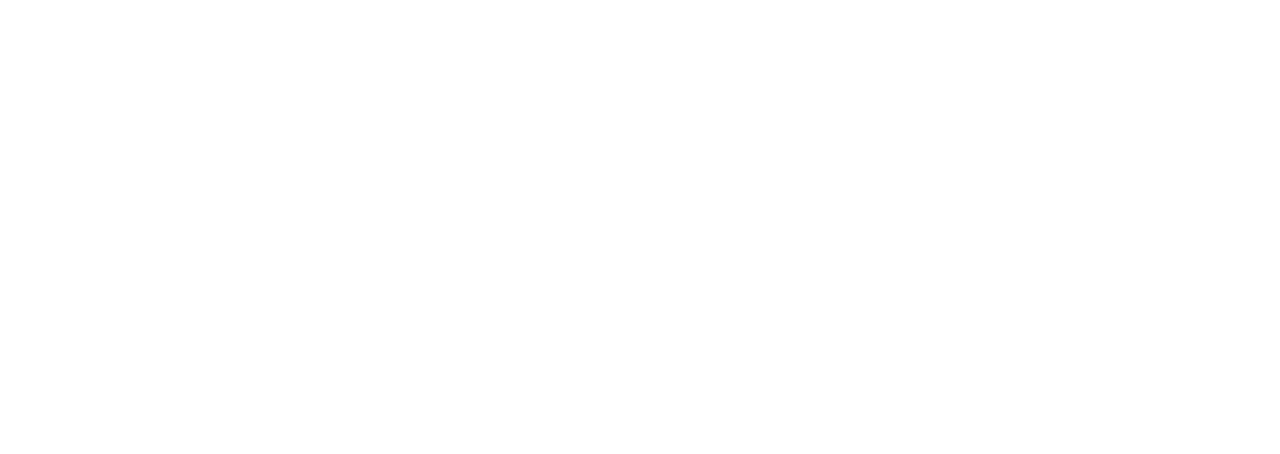
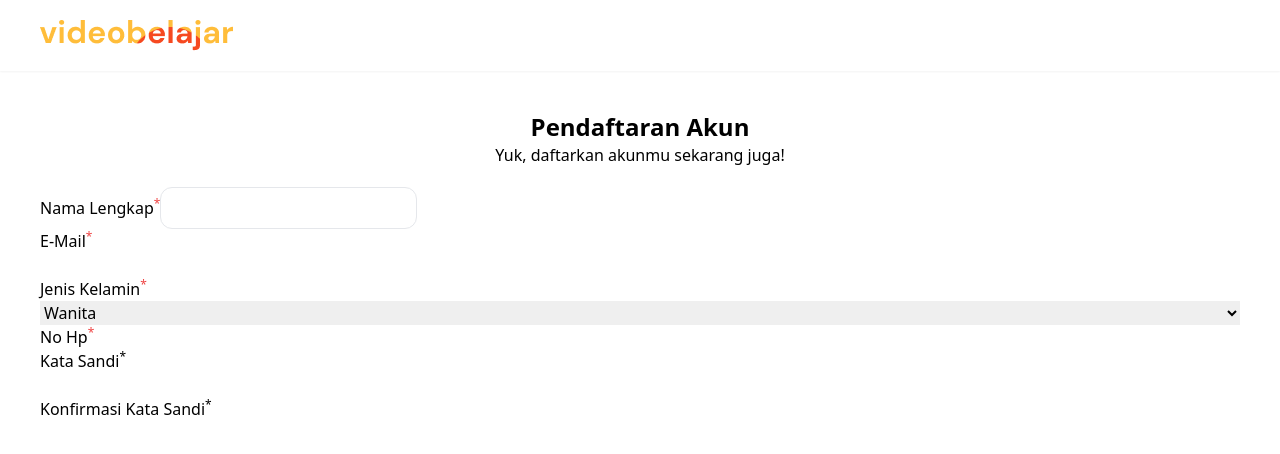
Before and after one commit to muhammadderi/video-belajar, a React (Vite) app: page /register in a window 1280 px wide. Before the commit this address had no page. Shown: the top 454 px of the page. Built offline with nearby package versions, Linux system fonts and the light colour scheme.

Commit message:
feat: allprofile

```diff
--- a/src/App.jsx
+++ b/src/App.jsx
@@ -1,6 +1,7 @@
 import { BrowserRouter, Route, Routes } from "react-router-dom";
 import HomePages from "./components/pages/HomePages";
 import AllProfile from "./components/pages/AllProfile";
+import Register from "./components/pages/Register";
 
 function App() {
   return (
@@ -8,6 +9,7 @@
       <Routes>
         <Route path="/" element={<HomePages />} />
         <Route path="/allprofile" element={<AllProfile />} />
+        <Route path="/register" element={<Register />} />
       </Routes>
     </BrowserRouter>
   );
--- a/src/components/molecules/Footer.jsx
+++ b/src/components/molecules/Footer.jsx
@@ -10,7 +10,7 @@
   const showButton2 = () => setShow2((prev) => !prev);
 
   return (
-    <div className="flex flex-col justify-between md:px-32 p-10 ">
+    <div className="flex flex-col justify-between  p-10 ">
       <div>
         <div className="flex flex-col md:flex-row justify-between items-center py-5">
           <div className="flex flex-col justify-center items-start ">
--- a/src/components/pages/AllProfile.jsx
+++ b/src/components/pages/AllProfile.jsx
@@ -1,11 +1,22 @@
 import Button from "../atoms/Button";
 import Navbar from "../molecules/Navbar";
+import CardList from "../molecules/CardList";
+import Footer from "../molecules/Footer";
+import { useState } from "react";
 
 const AllProfile = () => {
+  const [open, setOpen] = useState(false);
+  const [open1, setOpen1] = useState(false);
+  const [open2, setOpen2] = useState(false);
+
+  const openList = () => setOpen((prev) => !prev);
+  const openList1 = () => setOpen1((prev1) => !prev1);
+  const openList2 = () => setOpen2((prev2) => !prev2);
+
   return (
     <div>
       <Navbar />
-      <div className="p-5">
+      <div className="p-10">
         <h1 className="font-bold text-xl">
           Koleksi Video Pembelajaran Unggulan
         </h1>
@@ -13,13 +24,14 @@
           jelajahi dunia pengetahuan melalui pilihan kami
         </p>
       </div>
-      <div className="grid grid-cols-[30%_70%]">
-        <div className="border border-grey-500 p-5 my-3 rounded-md">
+      <div className="grid md:grid-cols-[30%_70%] grid-cols-1 px-10">
+        <div className="border border-grey-500 p-5 my-3 rounded-md h-fit">
           <div className="flex justify-between py-2">
             <p>Filter</p>
             <Button text={"Reset"} className={"text-red-500"} />
           </div>
-          <div className="flex justify-between text-[#3ECF4C] border border-grey-500 rounded-md p-3 flex-col gap-2">
+          <div className="flex flex-col gap-3">
+            <div className="flex justify-between text-[#3ECF4C] border border-grey-500 rounded-md p-3 flex-col ">
               <div className="flex justify-between w-full">
                 <div className="flex gap-3">
                   <svg
@@ -36,7 +48,7 @@
                       d="M11.35 3.836c-.065.21-.1.433-.1.664 0 .414.336.75.75.75h4.5a.75.75 0 0 0 .75-.75 2.25 2.25 0 0 0-.1-.664m-5.8 0A2.251 2.251 0 0 1 13.5 2.25H15c1.012 0 1.867.668 2.15 1.586m-5.8 0c-.376.023-.75.05-1.124.08C9.095 4.01 8.25 4.973 8.25 6.108V8.25m8.9-4.414c.376.023.75.05 1.124.08 1.131.094 1.976 1.057 1.976 2.192V16.5A2.25 2.25 0 0 1 18 18.75h-2.25m-7.5-10.5H4.875c-.621 0-1.125.504-1.125 1.125v11.25c0 .621.504 1.125 1.125 1.125h9.75c.621 0 1.125-.504 1.125-1.125V18.75m-7.5-10.5h6.375c.621 0 1.125.504 1.125 1.125v9.375m-8.25-3 1.5 1.5 3-3.75"
                     />
                   </svg>
-                <p>Bidang Studi</p>
+                  <p onClick={() => openList()}>Bidang Studi</p>
                 </div>
                 <svg
                   xmlns="http://www.w3.org/2000/svg"
@@ -53,14 +65,17 @@
                   />
                 </svg>
               </div>
-            <div>
+              <div className={`${open ? "hidden" : "block"}`}>
                 <ul>
                   <li>
                     <label
                       htmlFor=""
                       className="flex items-center gap-2 text-[#3ECF4C]"
                     >
-                    <input type="checkbox" className="w-4 h-4" />
+                      <input
+                        type="checkbox"
+                        className="w-4 h-4 accent-[#3ECF4C]"
+                      />
                       Pemasaran
                     </label>
                   </li>
@@ -71,7 +86,10 @@
                       htmlFor=""
                       className="flex items-center gap-2 text-[#3ECF4C]"
                     >
-                    <input type="checkbox" className="w-4 h-4" />
+                      <input
+                        type="checkbox"
+                        className="w-4 h-4 accent-[#3ECF4C]"
+                      />
                       Digital & Teknologi
                     </label>
                   </li>
@@ -103,10 +121,9 @@
                 </ul>
               </div>
             </div>
-
             <div className="flex justify-between text-[#3ECF4C] border border-grey-500 rounded-md p-3 flex-col gap-2">
               <div className="flex justify-between w-full">
-              <div className="flex gap-3">
+                <div className="flex gap-3" onClick={() => openList1()}>
                   <svg
                     xmlns="http://www.w3.org/2000/svg"
                     fill="none"
@@ -138,14 +155,17 @@
                   />
                 </svg>
               </div>
-            <div>
+              <div className={`${open1 ? "hidden" : "block"}`}>
                 <ul>
                   <li>
                     <label
                       htmlFor=""
                       className="flex items-center gap-2 text-[#3ECF4C]"
                     >
-                    <input type="checkbox" className="w-4 h-4" />
+                      <input
+                        type="checkbox"
+                        className="w-4 h-4 accent-[#3ECF4C]"
+                      />
                       Pemasaran
                     </label>
                   </li>
@@ -156,7 +176,10 @@
                       htmlFor=""
                       className="flex items-center gap-2 text-[#3ECF4C]"
                     >
-                    <input type="checkbox" className="w-4 h-4" />
+                      <input
+                        type="checkbox"
+                        className="w-4 h-4 accent-[#3ECF4C]"
+                      />
                       Digital & Teknologi
                     </label>
                   </li>
@@ -188,10 +211,9 @@
                 </ul>
               </div>
             </div>
-
             <div className="flex justify-between text-[#3ECF4C] border border-grey-500 rounded-md p-3 flex-col gap-2">
               <div className="flex justify-between w-full">
-              <div className="flex gap-3">
+                <div className="flex gap-3" onClick={() => openList2()}>
                   <svg
                     xmlns="http://www.w3.org/2000/svg"
                     fill="none"
@@ -223,14 +245,17 @@
                   />
                 </svg>
               </div>
-            <div>
+              <div className={`${open2 ? "hidden" : "block"}`}>
                 <ul>
                   <li>
                     <label
                       htmlFor=""
                       className="flex items-center gap-2 text-[#3ECF4C]"
                     >
-                    <input type="checkbox" className="w-4 h-4" />
+                      <input
+                        type="checkbox"
+                        className="w-4 h-4 accent-[#3ECF4C]"
+                      />
                       Kurang dari 4 Jam
                     </label>
                   </li>
@@ -241,7 +266,11 @@
                       htmlFor=""
                       className="flex items-center gap-2 text-[#3ECF4C]"
                     >
-                    <input type="checkbox" className="w-4 h-4" />4 - 8 Jam
+                      <input
+                        type="checkbox"
+                        className="w-4 h-4 accent-[#3ECF4C]"
+                      />
+                      4 - 8 Jam
                     </label>
                   </li>
                 </ul>
@@ -262,8 +291,11 @@
               </div>
             </div>
           </div>
-        <div className="p-5 flex gap-5 items-center">
-          {/* Select Dropdown */}
+        </div>
+        <div className="p-5 flex justify-end gap-5 ">
+          <div className="flex flex-col">
+            <div className="flex justify-end gap-5 py-3">
+              <div>
                 <div className="relative">
                   <select
                     name=""
@@ -274,7 +306,7 @@
                     <option value="az">A - Z</option>
                     <option value="za">Z - A</option>
                   </select>
-            {/* Icon panah */}
+
                   <div className="pointer-events-none absolute inset-y-0 right-2 flex items-center text-gray-500">
                     <svg
                       xmlns="http://www.w3.org/2000/svg"
@@ -292,8 +324,8 @@
                     </svg>
                   </div>
                 </div>
-
-          {/* Input Search */}
+              </div>
+              <div>
                 <div className="relative w-full max-w-sm">
                   <input
                     type="text"
@@ -319,6 +351,13 @@
                 </div>
               </div>
             </div>
+            <CardList />
+          </div>
+        </div>
+      </div>
+      <div>
+        <Footer />
+      </div>
     </div>
   );
 };
--- /dev/null
+++ b/src/components/pages/Register.jsx
@@ -0,0 +1,49 @@
+const Register = () => {
+  return (
+    <div>
+      <nav className="flex justify-start items-center py-5 px-10 shadow-sm">
+        <img src="./logo.png" alt="logo" />
+      </nav>
+      <main className="p-10 ">
+        <div className="flex flex-col justify-center items-center">
+          <h1 className="font-bold text-2xl">Pendaftaran Akun</h1>
+          <p>Yuk, daftarkan akunmu sekarang juga!</p>
+        </div>
+        <form action="" className="flex flex-col py-5">
+          <label htmlFor="">
+            Nama Lengkap<sup className="text-red-500">*</sup>
+            <input
+              type="text"
+              className="border border-grey-500 rounded-xl py-2 px-3"
+            />
+          </label>
+
+          <label htmlFor="">
+            E-Mail<sup className="text-red-500">*</sup>
+          </label>
+          <input type="text" />
+          <label htmlFor="">
+            Jenis Kelamin<sup className="text-red-500">*</sup>
+          </label>
+          <select name="" id="">
+            <option value="">Wanita</option>
+            <option value="">Pria</option>
+          </select>
+          <label htmlFor="">
+            No Hp<sup className="text-red-500">*</sup>
+          </label>
+          <label htmlFor="">
+            Kata Sandi<sup className="text-red">*</sup>
+          </label>
+          <input type="password" />
+          <label htmlFor="">
+            Konfirmasi Kata Sandi<sup>*</sup>
+          </label>
+          <input type="password" />
+        </form>
+      </main>
+    </div>
+  );
+};
+
+export default Register;
```
Lines whose indentation alone changed are shown as unchanged.
